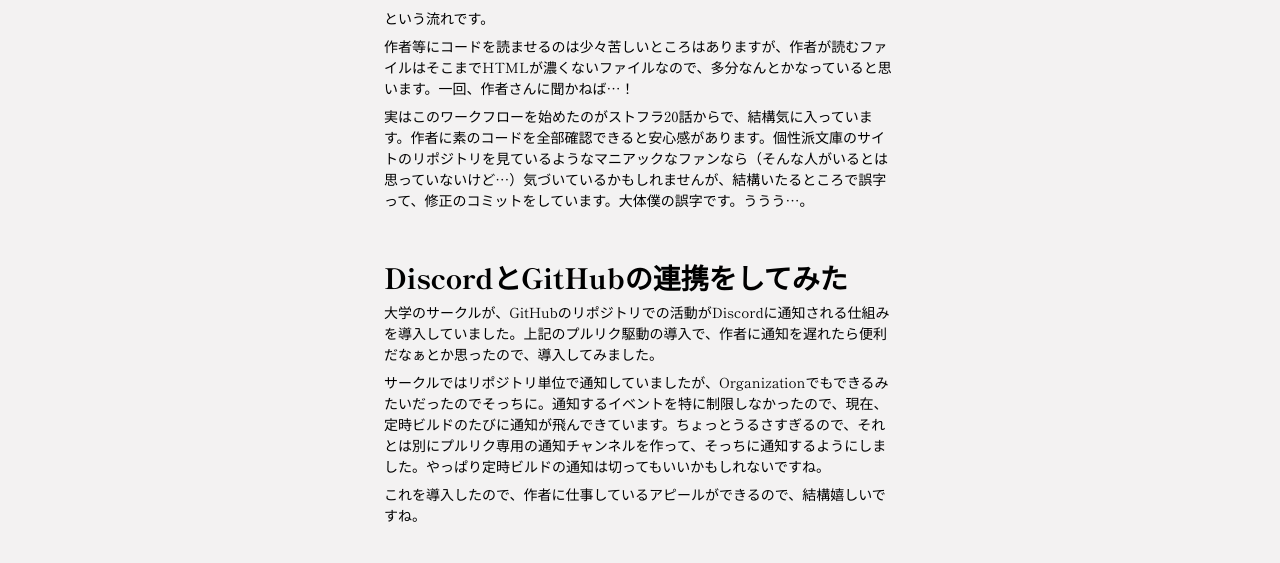
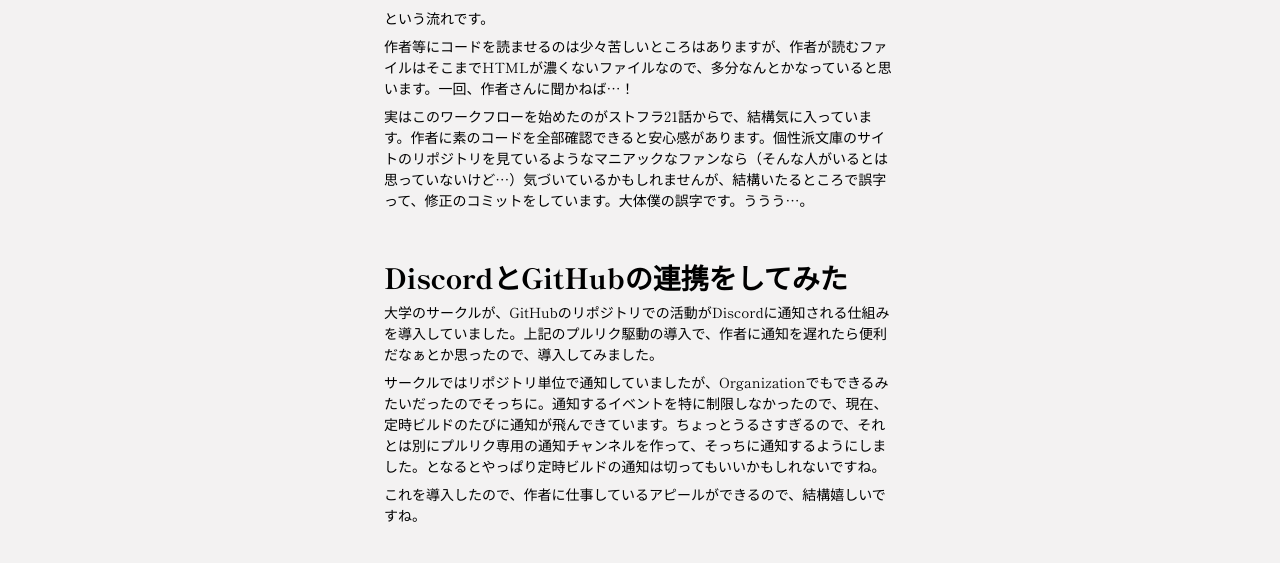
Before and after one commit to koseihabunnko/koseihabunnko.github.io, a Jekyll site: the page built from _posts/2024-06-30-add-new-story.md, in a window 1280 px wide and 900 px high, scrolled down 288 px. Shown: the part 154-717 px from the top of the window. Built offline with Jekyll 4.4.1, drawn with Linux system fonts in a browser that asks for light colours.

Commit message:
ブログ微修正

```diff
--- a/_posts/2024-06-30-add-new-story.md
+++ b/_posts/2024-06-30-add-new-story.md
@@ -20,12 +20,12 @@
 
 作者等にコードを読ませるのは少々苦しいところはありますが、作者が読むファイルはそこまでHTMLが濃くないファイルなので、多分なんとかなっていると思います。一回、作者さんに聞かねば…！
 
-実はこのワークフローを始めたのがストフラ20話からで、結構気に入っています。作者に素のコードを全部確認できると安心感があります。個性派文庫のサイトのリポジトリを見ているようなマニアックなファンなら（そんな人がいるとは思っていないけど…）気づいているかもしれませんが、結構いたるところで誤字って、修正のコミットをしています。大体僕の誤字です。ううう…。
+実はこのワークフローを始めたのがストフラ21話からで、結構気に入っています。作者に素のコードを全部確認できると安心感があります。個性派文庫のサイトのリポジトリを見ているようなマニアックなファンなら（そんな人がいるとは思っていないけど…）気づいているかもしれませんが、結構いたるところで誤字って、修正のコミットをしています。大体僕の誤字です。ううう…。
 
 # DiscordとGitHubの連携をしてみた
 
 大学のサークルが、GitHubのリポジトリでの活動がDiscordに通知される仕組みを導入していました。上記のプルリク駆動の導入で、作者に通知を遅れたら便利だなぁとか思ったので、導入してみました。
 
-サークルではリポジトリ単位で通知していましたが、Organizationでもできるみたいだったのでそっちに。通知するイベントを特に制限しなかったので、現在、定時ビルドのたびに通知が飛んできています。ちょっとうるさすぎるので、それとは別にプルリク専用の通知チャンネルを作って、そっちに通知するようにしました。やっぱり定時ビルドの通知は切ってもいいかもしれないですね。
+サークルではリポジトリ単位で通知していましたが、Organizationでもできるみたいだったのでそっちに。通知するイベントを特に制限しなかったので、現在、定時ビルドのたびに通知が飛んできています。ちょっとうるさすぎるので、それとは別にプルリク専用の通知チャンネルを作って、そっちに通知するようにしました。となるとやっぱり定時ビルドの通知は切ってもいいかもしれないですね。
 
 これを導入したので、作者に仕事しているアピールができるので、結構嬉しいですね。
```
